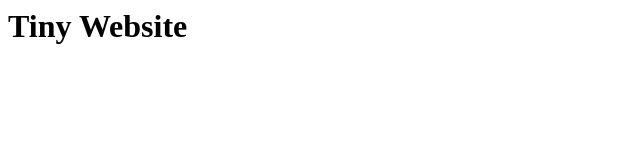
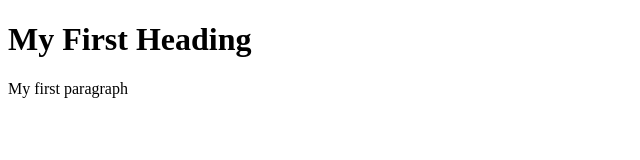
Before and after one commit to hrycls129/website01.github.io, a plain HTML site: page index.html in a window 1280 px wide. Shown: the whole page, without its empty margins (0-640 px from the left). Drawn offline with Linux system fonts and the light colour scheme.

Commit message:
Changed content of 'index.html'
- Added different text
- Added different elements

```diff
--- a/index.html
+++ b/index.html
@@ -1 +1,12 @@
-<h1>Tiny Website</h1>
+<!DOCTYPE html>
+
+<html>
+    <head>
+        <title>Page Title</title>
+    </head>
+
+    <body>
+        <h1>My First Heading</h1>
+        <p>My first paragraph</p>
+    </body>
+</html>
```
